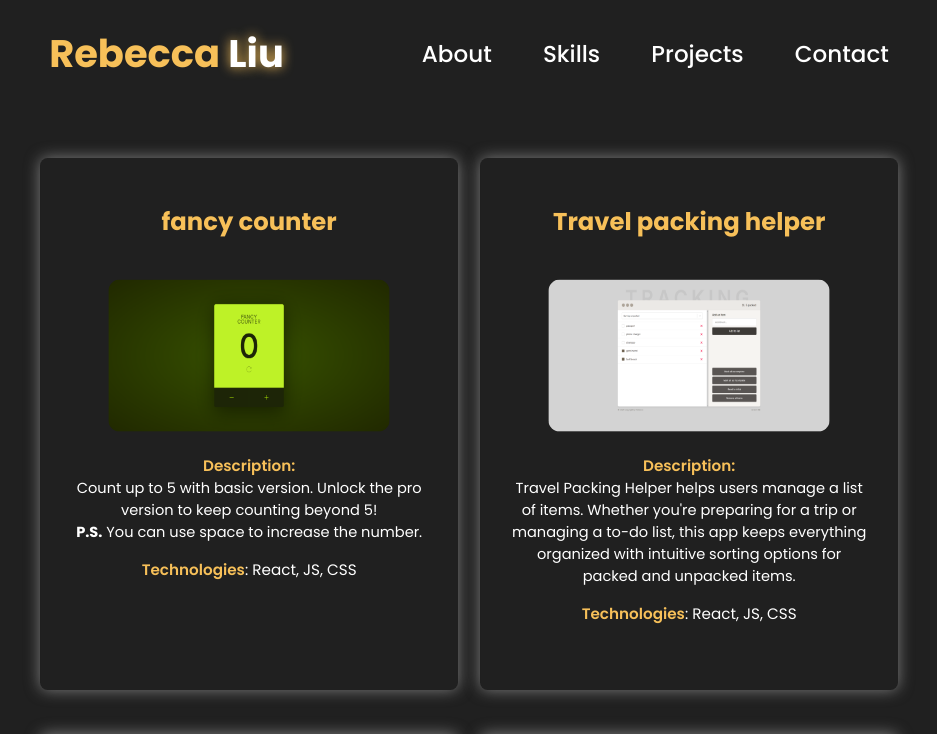
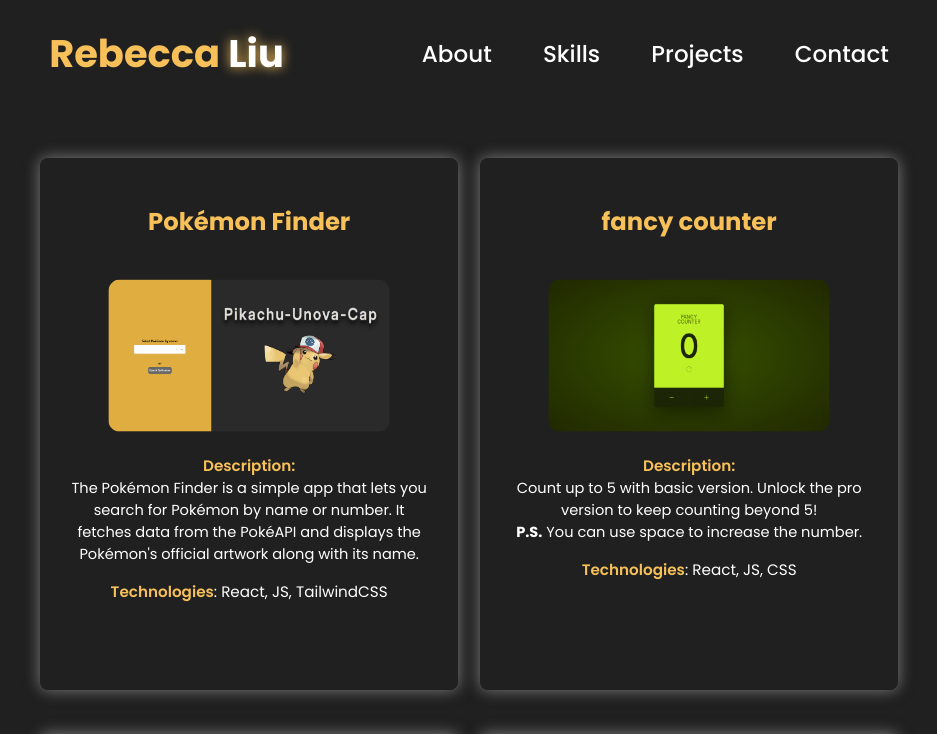
Before and after one commit to uilacceb/portfolio, a React (Vite) app in the folder client/: page /projects in a window 1280 px wide. Shown: the top 734 px of the page, without its empty margins (171-1108 px from the left). Built offline with nearby package versions, Linux system fonts and the light colour scheme.

Commit message:
added project 7

```diff
--- a/client/src/pages/Projects.jsx
+++ b/client/src/pages/Projects.jsx
@@ -5,6 +5,7 @@ import p3 from "../assets/projects/project3.png";
 import p4 from "../assets/projects/project4.png";
 import p5 from "../assets/projects/project5.png";
 import p6 from "../assets/projects/project6.png";
+import p7 from "../assets/projects/project7.png";
 import { Link } from "react-router-dom";
 import "./css/projectCard.css";
 
@@ -15,6 +16,15 @@ const Projects = () => {
         <h1 style={{ color: '#f7c059', fontSize: '7rem',  }}>Coming Soon...</h1>
       </section> */}
       <section className="project-section">
+        {/* project 7 */}
+        <Link to="https://pikachu-api.vercel.app/" target="_blank">
+          <ProjectCard
+            title="Pokémon Finder"
+            img={p7}
+            description="The Pokémon Finder is a simple app that lets you search for Pokémon by name or number. It fetches data from the PokéAPI and displays the Pokémon&#39;s official artwork along with its name."
+            technologies="React, JS, TailwindCSS"
+          />
+        </Link>
         {/*project 1*/}
         <Link to="https://new-fancy-counter.vercel.app/" target="_blank">
           <ProjectCard
```
Also changed, not shown: client/src/assets/projects/project7.png (added).
